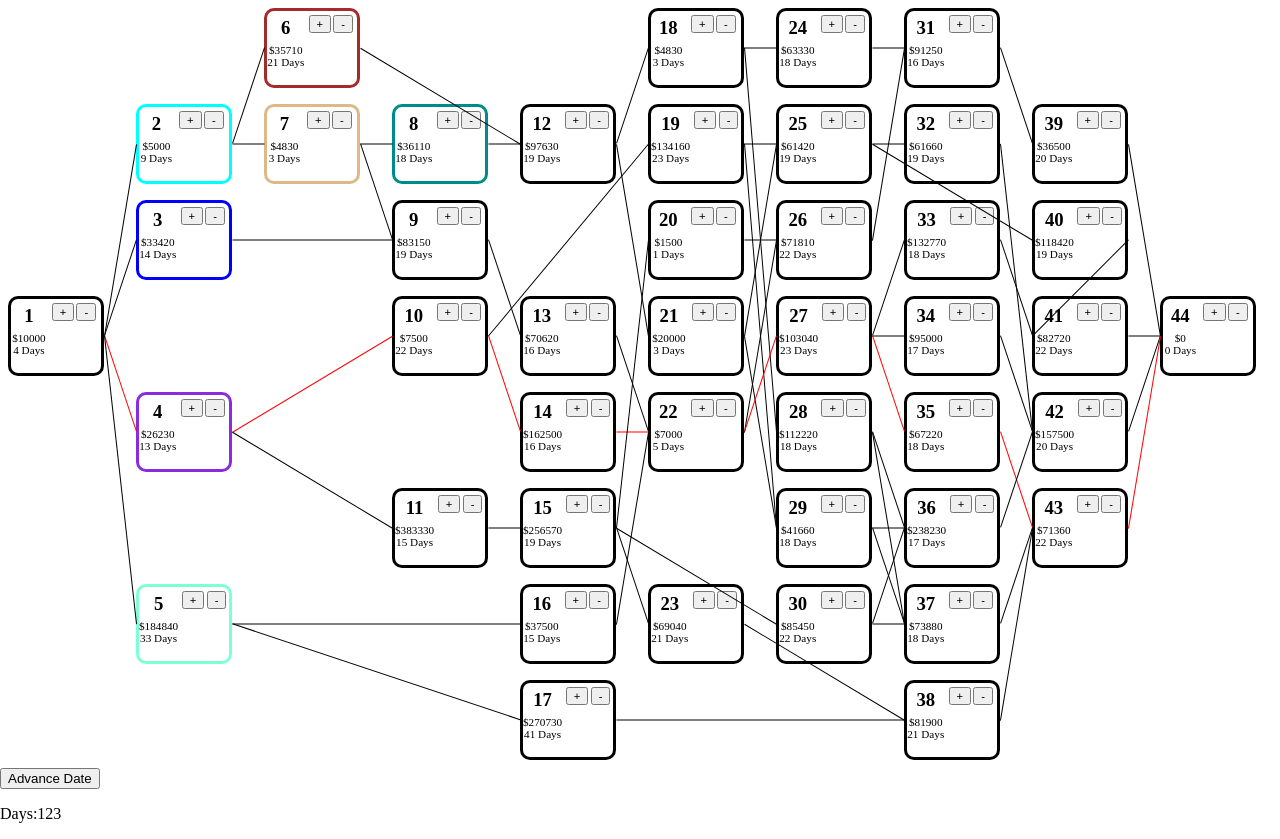
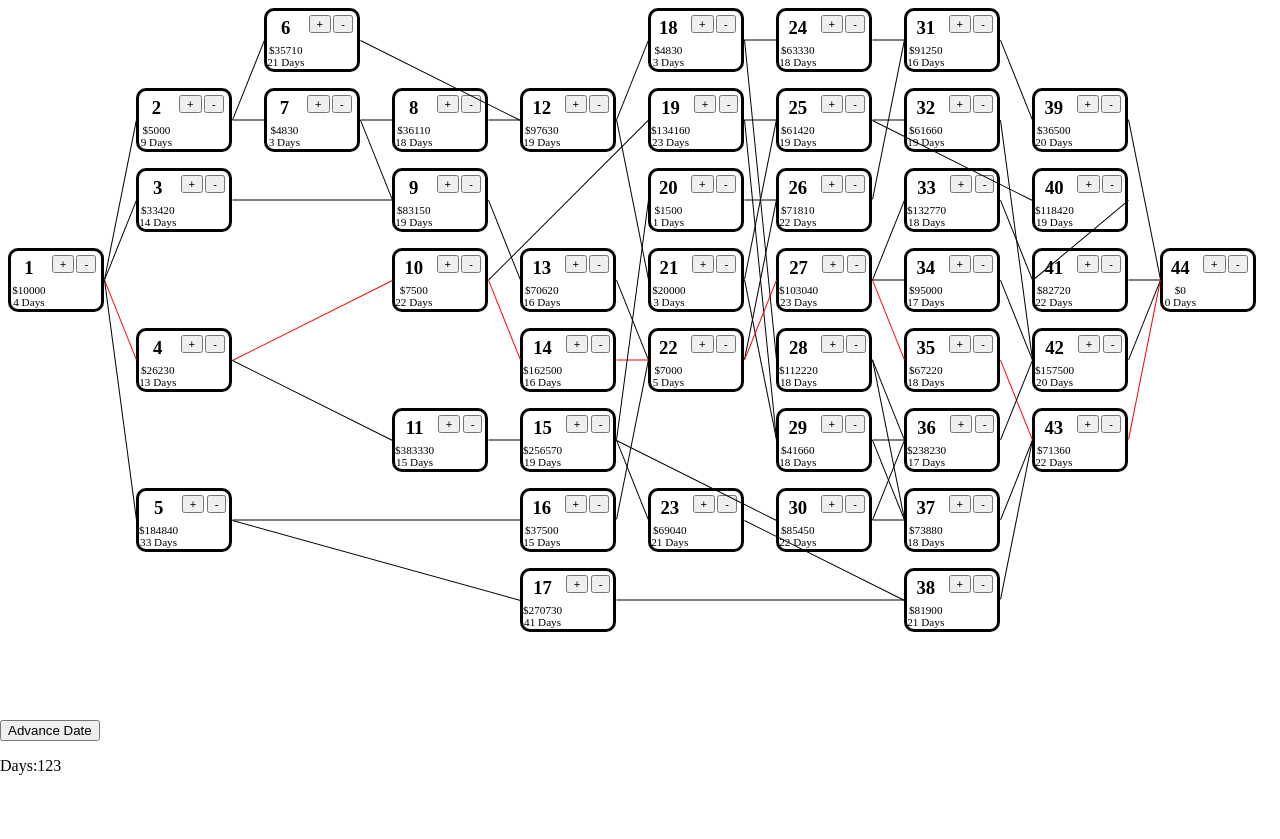
Before and after one commit to b3fr4nk/CPSIM3, a Flask app: page / in a window 1280 px wide. After the commit the page ends 775 px from the top, so only its background shows below. Run offline with Flask 2, Linux system fonts and the light colour scheme.

Commit message:
add style for cost time and progress

```diff
--- a/static/css/style.css
+++ b/static/css/style.css
@@ -2,14 +2,16 @@ body{
 	margin: 0;
 	padding: 0;
 }
+
 #sim{
 	position: relative;
 	display: grid;
 	margin: 0;
 	padding: 0;
 	grid-template-columns: repeat(10, 10vw [col-start]);
-	grid-template-rows: repeat(8, 12vh [col-start]);
+	grid-template-rows: repeat(9, 10vh [col-start]);
 }
+
 .step{
 	display: flex;
 	flex-direction: column;
@@ -23,9 +25,26 @@ body{
 	flex-wrap: wrap;
 }
 
-.cost{
+.step .cost{
 	margin: 0em;
 	font-size: 0.7rem;
+}
+
+#cost{
+	margin: 1em;
+	grid-column: 1;
+	grid-row: 9;
+}
+
+#days{
+	grid-column: 2;
+	grid-row: 9;
+}
+
+#progress{
+	margin: 1.2em;
+	grid-column: 10;
+	grid-row: 9;
 }
 
 .edit{
@@ -57,22 +76,17 @@ h3{
 #s1{
 	grid-column: 1;
 	grid-row: 4;
-
-	border-color: black;
 }
 
 #s2{
 	grid-column: 2;
 	grid-row: 2;
-
-	border-color: aqua;
 }
 
 #s3{
 	grid-column: 2;
 	grid-row: 3;
 
-	border-color: blue;
 
 }
 
@@ -80,28 +94,24 @@ h3{
 	grid-column: 2;
 	grid-row: 5;
 
-	border-color: blueviolet;
 }
 
 #s5{
 	grid-column: 2;
 	grid-row: 7;
 
-	border-color: aquamarine;
 }
 
 #s6{
 	grid-column: 3;
 	grid-row: 1;
 
-	border-color: brown;
 }
 
 #s7{
 	grid-column: 3;
 	grid-row: 2;
 
-	border-color: burlywood;
 
 }
 
@@ -110,7 +120,6 @@ h3{
 	grid-column: 4;
 	grid-row: 2;
 
-	border-color: darkcyan;
 }
 
 #s9{
```
